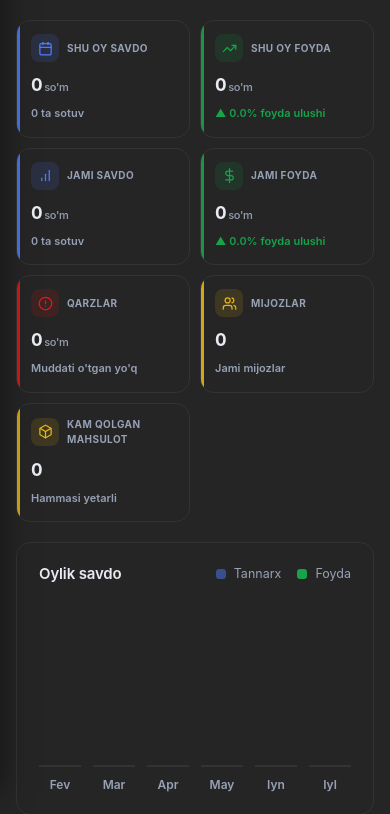
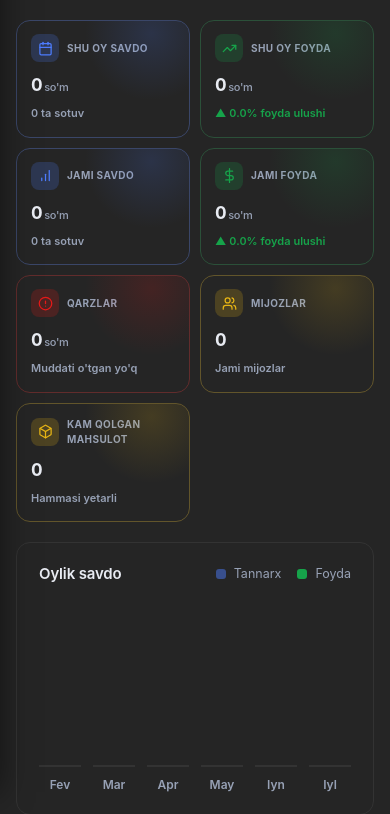
Before and after one commit to khusan2006/package-crm, a Django app: page / in a window 390 px wide. Shown: the part 62-876 px from the top of the page. Run offline with Django 5.2, Linux system fonts and the light colour scheme; the visitor is signed in with stand-in values (Sample User, id 1); data comes from the database, SQL or seed files in the repository; data that the repository does not hold is empty.

Commit message:
Revert KPI cards to the original glow + coloured-border style
Keep the mobile drawer, minimalist tables, and tabular numerals; only
the KPI card look goes back to the original per preference.

Co-Authored-By: Claude Opus 4.8 <noreply@anthropic.com>

```diff
--- a/static/css/app.css
+++ b/static/css/app.css
@@ -286,22 +286,21 @@ html[data-theme="light"] #theme-toggle .ico-moon { display: block; }
   position: relative;
   overflow: hidden;
   background: var(--surface);
-  border: 1px solid var(--border);
+  border: 1px solid color-mix(in srgb, var(--kpi) 26%, var(--border));
   border-radius: var(--r-lg);
   padding: 15px 17px;
-  transition: border-color 0.15s;
 }
-.kpi:hover { border-color: var(--border-strong); }
-/* Minimalist accent: a thin colour bar on the left edge instead of a glow */
-.kpi::before {
+.kpi::after {
   content: "";
   position: absolute;
-  left: 0;
-  top: 0;
-  bottom: 0;
-  width: 3px;
-  background: var(--kpi);
-  opacity: 0.9;
+  top: -55px;
+  right: -30px;
+  width: 135px;
+  height: 135px;
+  border-radius: 50%;
+  background: radial-gradient(circle, var(--kpi), transparent 70%);
+  opacity: 0.16;
+  pointer-events: none;
 }
 .kpi--blue { --kpi: var(--accent); }
 .kpi--green { --kpi: var(--success); }
@@ -316,7 +315,7 @@ html[data-theme="light"] #theme-toggle .ico-moon { display: block; }
   border-radius: 9px;
   display: grid;
   place-items: center;
-  background: color-mix(in srgb, var(--kpi) 13%, transparent);
+  background: color-mix(in srgb, var(--kpi) 20%, transparent);
   color: var(--kpi);
 }
 .kpi-icon svg { width: 17px; height: 17px; }
```
